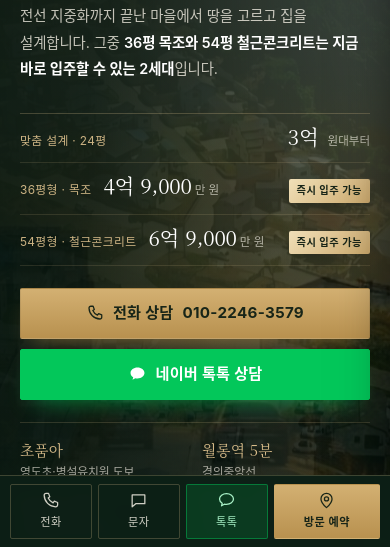
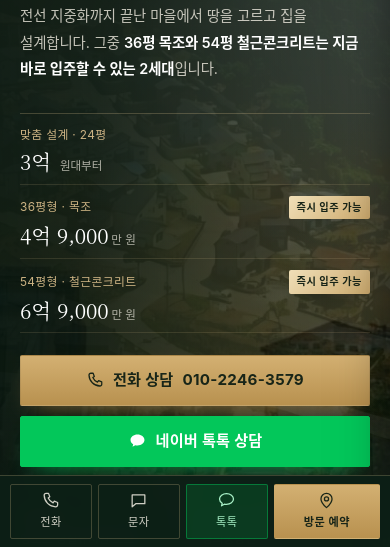
Before and after one commit to townhouseteluce-dotcom/pajuhwangso-site, a plain HTML site: page index.html in a window 390 px wide. Shown: the part 297-844 px from the top of the page. Drawn offline with Linux system fonts and the light colour scheme.

Commit message:
모바일 히어로 가격표 2줄 정렬

```diff
--- a/assets/style.css
+++ b/assets/style.css
@@ -291,10 +291,13 @@ svg{display:block}
 @media (max-width:820px){
   .hero-prices{grid-template-columns:1fr;border-top:1px solid rgba(217,189,139,.26)}
   .hero-prices li{
-    flex-direction:row;flex-wrap:wrap;align-items:baseline;justify-content:space-between;gap:6px 12px;
+    display:grid;grid-template-columns:1fr auto;grid-template-areas:"label badge" "value value";
+    align-items:center;gap:5px 12px;
     padding:12px 0;border-left:0;border-bottom:1px solid rgba(217,189,139,.14);
   }
-  .hero-prices li .hp-badge{margin-left:auto;font-size:.64rem;padding:3px 8px}
+  .hp-label{grid-area:label}
+  .hp-value{grid-area:value}
+  .hero-prices li .hp-badge{grid-area:badge;justify-self:end;margin:0;font-size:.64rem;padding:3px 8px}
   .hero-prices li:first-child{padding-left:0}
   .hero-facts{grid-template-columns:1fr 1fr}
   .hero-credit{display:none}
```
